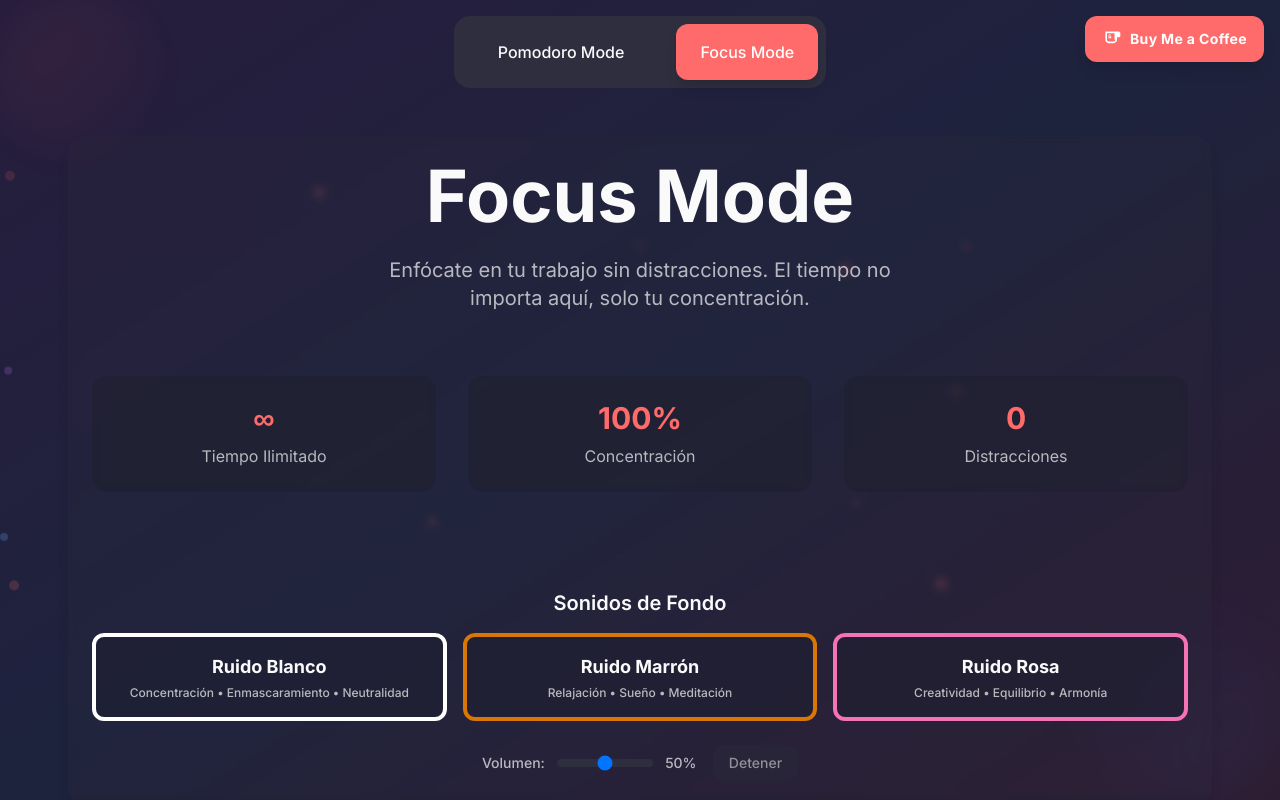
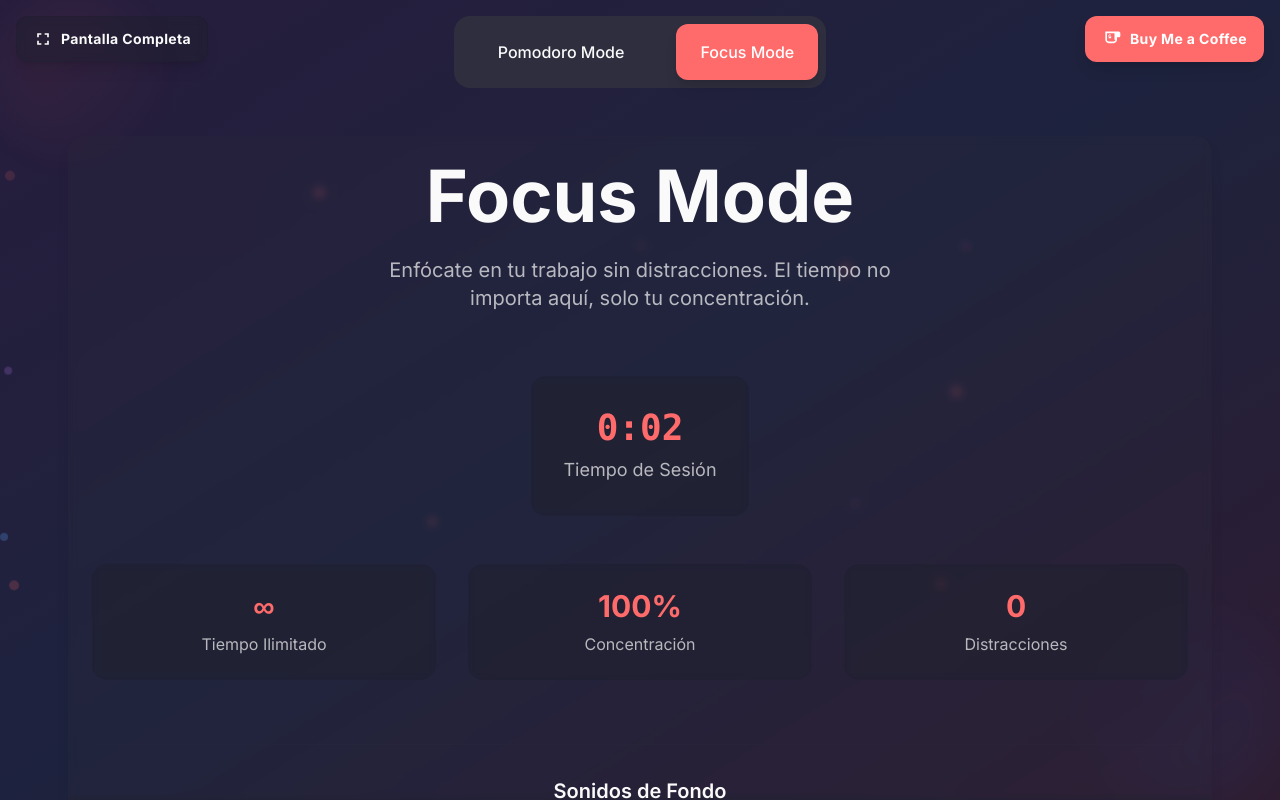
Before and after one commit to juanma97/focus, a React (Vite) app: page / in a window 1280 px wide. Both pictures are taken after a click on the button "Focus Mode". Shown: the top 800 px of the page. Built offline with nearby package versions, Linux system fonts and the light colour scheme.

Commit message:
fullscreen mode added

```diff
--- a/src/App.tsx
+++ b/src/App.tsx
@@ -3,6 +3,7 @@ import PomodoroTimer from './components/PomodoroTimer'
 import FocusMode from './components/FocusMode'
 import AnimatedBackground from './components/AnimatedBackground'
 import BuyMeACoffee from './components/BuyMeACoffee'
+import FullscreenButton from './components/FullscreenButton'
 
 type Mode = 'pomodoro' | 'focus'
 
@@ -13,6 +14,9 @@ function App() {
     <div className="min-h-screen bg-primary flex flex-col relative">
       {/* Animated Background */}
       <AnimatedBackground />
+
+      {/* Fullscreen Button */}
+      <FullscreenButton />
 
       {/* Buy Me a Coffee Button */}
       <BuyMeACoffee />
--- a/src/components/FocusMode.tsx
+++ b/src/components/FocusMode.tsx
@@ -1,6 +1,45 @@
+import { useState, useEffect } from 'react'
 import SoundPlayer from './SoundPlayer'
 
 function FocusMode() {
+  const [sessionTime, setSessionTime] = useState(0)
+
+
+  // Track session time
+  useEffect(() => {
+    const interval = setInterval(() => {
+      setSessionTime(prev => prev + 1)
+    }, 1000)
+
+    return () => clearInterval(interval)
+  }, [])
+
+  // Update document title
+  useEffect(() => {
+    const hours = Math.floor(sessionTime / 3600)
+    const minutes = Math.floor((sessionTime % 3600) / 60)
+    const seconds = sessionTime % 60
+
+    const timeString = hours > 0
+      ? `${hours}:${minutes.toString().padStart(2, '0')}:${seconds.toString().padStart(2, '0')}`
+      : `${minutes}:${seconds.toString().padStart(2, '0')}`
+
+    document.title = `${timeString} - Focus Mode | PomodoroFocus`
+  }, [sessionTime])
+
+
+
+  const formatTime = (seconds: number) => {
+    const hours = Math.floor(seconds / 3600)
+    const minutes = Math.floor((seconds % 3600) / 60)
+    const secs = seconds % 60
+
+    if (hours > 0) {
+      return `${hours}:${minutes.toString().padStart(2, '0')}:${secs.toString().padStart(2, '0')}`
+    }
+    return `${minutes}:${secs.toString().padStart(2, '0')}`
+  }
+
   return (
     <div className="w-11/12 mx-auto">
       <div className="card bg-timer/20 backdrop-blur-sm">
@@ -14,6 +53,18 @@ function FocusMode() {
               Enfócate en tu trabajo sin distracciones.
               El tiempo no importa aquí, solo tu concentración.
             </p>
+          </div>
+
+          {/* Session Time Display */}
+          <div className="mb-12">
+            <div className="bg-primary/50 backdrop-blur-sm rounded-2xl p-8 inline-block">
+              <div className="text-center">
+                <div className="text-4xl font-bold text-accent mb-2 font-mono">
+                  {formatTime(sessionTime)}
+                </div>
+                <div className="text-text/70 text-lg">Tiempo de Sesión</div>
+              </div>
+            </div>
           </div>
 
           {/* Focus Stats */}
@@ -32,6 +83,8 @@ function FocusMode() {
             </div>
           </div>
 
+
+
           {/* Sound Player */}
           <div className="border-t border-timer/20 pt-8">
             <SoundPlayer />
--- /dev/null
+++ b/src/components/FullscreenButton.tsx
@@ -0,0 +1,38 @@
+import { useState, useEffect } from 'react'
+
+function FullscreenButton() {
+  const [isFullscreen, setIsFullscreen] = useState(false)
+
+  useEffect(() => {
+    const handleFullscreenChange = () => {
+      setIsFullscreen(!!document.fullscreenElement)
+    }
+
+    document.addEventListener('fullscreenchange', handleFullscreenChange)
+    return () => document.removeEventListener('fullscreenchange', handleFullscreenChange)
+  }, [])
+
+  const toggleFullscreen = () => {
+    if (!document.fullscreenElement) {
+      document.documentElement.requestFullscreen()
+    } else {
+      document.exitFullscreen()
+    }
+  }
+
+  return (
+    <button
+      onClick={toggleFullscreen}
+      className="fixed top-4 left-4 z-50 bg-primary/50 hover:bg-primary/70 text-text font-bold py-3 px-4 rounded-xl shadow-lg transition-all duration-200 transform hover:scale-105 flex items-center gap-2 backdrop-blur-sm border border-primary/20"
+    >
+      <svg className="w-5 h-5" fill="currentColor" viewBox="0 0 24 24">
+        <path d="M7 14H5v5h5v-2H7v-3zm-2-4h2V7h3V5H5v5zm12 7h-3v2h5v-5h-2v3zM14 5v2h3v3h2V5h-5z"/>
+      </svg>
+      <span className="text-sm font-bold tracking-wide">
+        {isFullscreen ? 'Salir' : 'Pantalla Completa'}
+      </span>
+    </button>
+  )
+}
+
+export default FullscreenButton
--- a/src/components/PomodoroTimer.tsx
+++ b/src/components/PomodoroTimer.tsx
@@ -10,6 +10,7 @@ function PomodoroTimer() {
   const [isRunning, setIsRunning] = useState(false)
   const [isBreak, setIsBreak] = useState(false)
   const [timeLeft, setTimeLeft] = useState(25 * 60) // 25 minutes in seconds
+
   const [config, setConfig] = useState<TimerConfig>({
     workDuration: 25,
     breakDuration: 5
@@ -42,6 +43,13 @@ function PomodoroTimer() {
     }
   }, [isRunning, isBreak, config])
 
+  // Update document title
+  useEffect(() => {
+    const mode = isBreak ? 'Descanso' : 'Trabajo'
+    const time = formatTime(timeLeft)
+    document.title = `${time} - ${mode} | PomodoroFocus`
+  }, [timeLeft, isBreak])
+
   const startTimer = () => {
     setIsRunning(true)
   }
@@ -55,6 +63,8 @@ function PomodoroTimer() {
     setIsBreak(false)
     setTimeLeft(config.workDuration * 60)
   }
+
+
 
   const formatTime = (seconds: number) => {
     const mins = Math.floor(seconds / 60)
@@ -124,6 +134,8 @@ function PomodoroTimer() {
             Reset
           </button>
         </div>
+
+
 
         {/* Configuration */}
         <div className="flex flex-col items-center gap-4 mb-6">
```
